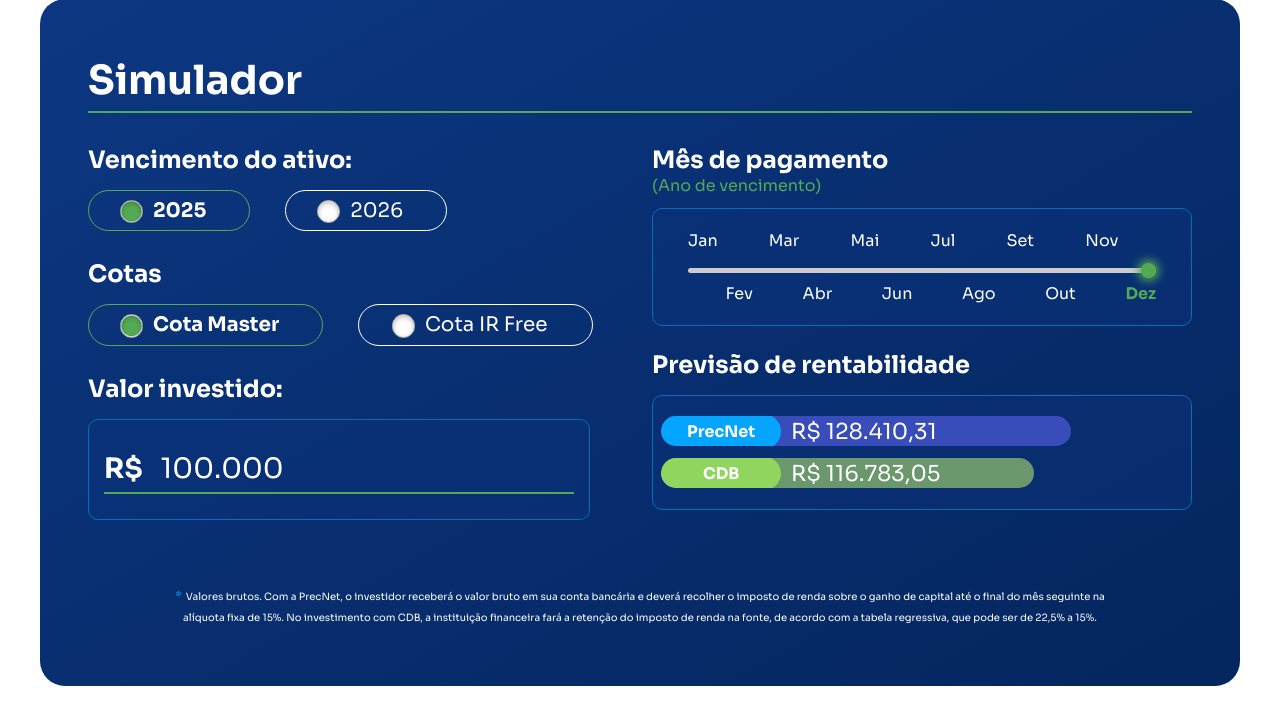
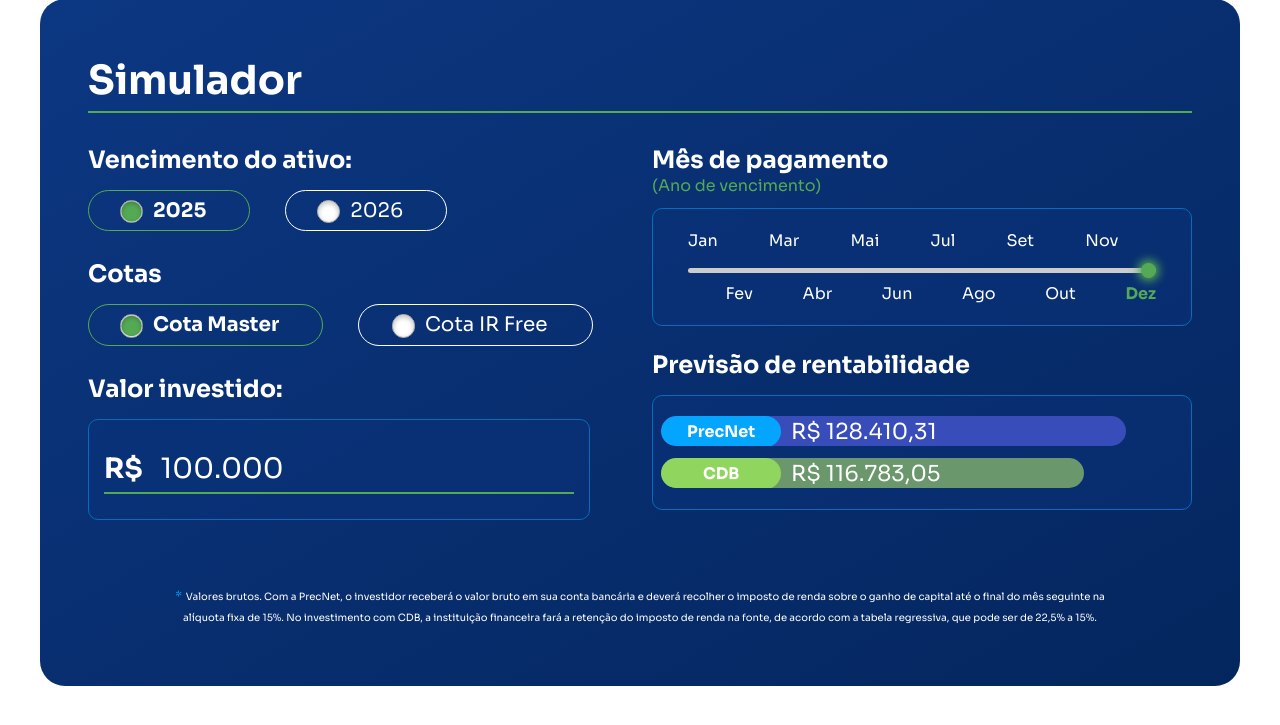
Before and after one commit to lucassdantas/precatory_rentability_simulator, a PHP site: page / in a window 1280 px wide. Shown: the part 25-750 px from the top of the page. Run offline with PHP 8.4, Linux system fonts and the light colour scheme.

Commit message:
More fix on design

```diff
--- a/index.js
+++ b/index.js
@@ -175,9 +175,9 @@ const formatNumber = number => number.toLocaleString('pt-BR', { minimumFractionD
 
 const updateChart = (precnetRentabilityValue, cdbRentabilityValue, lciLcaRentabilityValue) => {
     const totalRentabilityValue = precnetRentabilityValue + cdbRentabilityValue + lciLcaRentabilityValue,
-          precnetPercentage = (precnetRentabilityValue / totalRentabilityValue) * 150 || 0,
-          cdbPercentage     = (cdbRentabilityValue     / totalRentabilityValue) * 150 || 0,
-          lciLcaPercentage  = (lciLcaRentabilityValue  / totalRentabilityValue) * 150 || 0,
+          precnetPercentage = (precnetRentabilityValue / totalRentabilityValue) * 170 || 0,
+          cdbPercentage     = (cdbRentabilityValue     / totalRentabilityValue) * 170 || 0,
+          lciLcaPercentage  = (lciLcaRentabilityValue  / totalRentabilityValue) * 170 || 0,
           precNetBar    = document.getElementById('precnet'),
           cdbBar        = document.getElementById('cdb'),
           lciLcaBar     = document.getElementById('lci-lca'),
--- a/style.css
+++ b/style.css
@@ -64,9 +64,7 @@ body{
 .precnetText{
     background-color: #04A5FF;
     border-radius: 45px;
-    padding: 1.6%;
-    padding-right: 5%;
-    padding-left: 5%;
+    padding: 5px 5px;
     width:120px;
     min-width:120px;
     max-width:120px;
@@ -78,9 +76,7 @@ body{
 .lcilcaText{
     background-color: #90d55e;
     border-radius: 45px;
-    padding: 1.7%;
-    padding-right: 6%;
-    padding-left: 6%;
+    padding: 5px;
     font-weight: bold;
     width:120px;
     min-width:120px;
@@ -97,9 +93,7 @@ body{
     background-color: #90d55e;
     border-radius: 45px;
     z-index: 1;
-    padding: 1.6%;
-    padding-right: 11%;
-    padding-left: 11%;
+    padding: 5px;
     font-weight: bold;
     width:120px;
     min-width:120px;
@@ -494,7 +488,7 @@ input[type="checkbox"]:checked + label::after {
         width:100%;
     }
     #simulatorContainer .chartQuotaValue{
-        font-size:22px;
+        font-size:18px;
     }
 }
 
```
